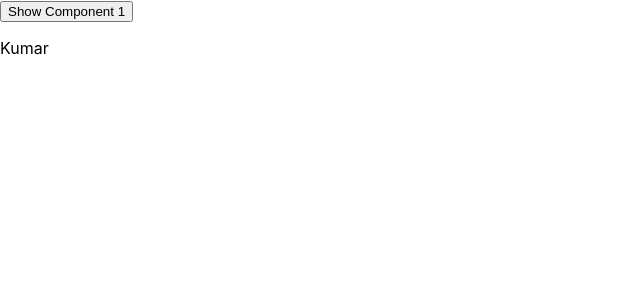
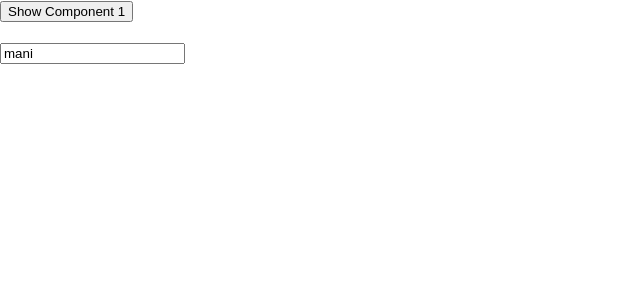
Before and after one commit to ks-mani/react-lifecycles, a React (Create React App) app: page / in a window 1280 px wide. Both pictures are taken after a click on the button "Show Component 1". Shown: the top 300 px of the page, without its empty margins (0-640 px from the left). Built offline with nearby package versions, Linux system fonts and the light colour scheme.

Commit message:
Component1 - Part 2

```diff
--- a/src/Component1.js
+++ b/src/Component1.js
@@ -3,17 +3,47 @@ import React from 'react';
 class Component1 extends React.Component {
     constructor() {
         super();
-        console.log("%c[Component1.js]", 'color: green; font-size: 13px',"\tConstructor Called")
+        this.state = {
+            value: 'mani'
+        }
+        this.inputChangeHandler = this.inputChangeHandler.bind(this);
+        console.log("%c[Component1.js]", 'color: green; font-size: 13px',"\tConstructor Called");
     }
 
     componentDidMount() {
         console.log("%c[Component1.js]", 'color: green; font-size: 13px',"\tcomponentDidMount Called")
     }
 
+    getSnapshotBeforeUpdate(prevProps, prevState) {
+        console.log("%c[Component1.js]", 'color: green; font-size: 13px',"\tgetSnapshotBeforeUpdate Called")
+        console.log("%c[Component1.js]", 'color: green; font-size: 13px',"\tPrev Props", prevProps)
+        console.log("%c[Component1.js]", 'color: green; font-size: 13px',"\tPrev State", prevState)
+
+        return "delhi"
+    }
+
+    componentDidUpdate(prevProps, prevState, snapshot) {
+        console.log("%c[Component1.js]", 'color: green; font-size: 13px',"\tcomponentDidUpdate Called")
+        console.log("%c[Component1.js]", 'color: green; font-size: 13px',"\tPrev Props", prevProps)
+        console.log("%c[Component1.js]", 'color: green; font-size: 13px',"\tPrev State", prevState)
+        console.log("%c[Component1.js]", 'color: green; font-size: 13px',"\tSnapshot", snapshot)
+    }
+
+    inputChangeHandler(e) {
+        let val = e.target.value;
+        this.setState({
+            value: val
+        })
+    }
+
     render() {
         console.log("%c[Component1.js]", 'color: green; font-size: 13px',"\tRender Called")
         return (
-            <p>Kumar</p>
+            <>
+                <div style={{marginTop: '20px'}}>
+                    <input type="text" name="name" value={this.state.value} onChange={this.inputChangeHandler}/>
+                </div>
+            </>
         )
     }
 }
```
